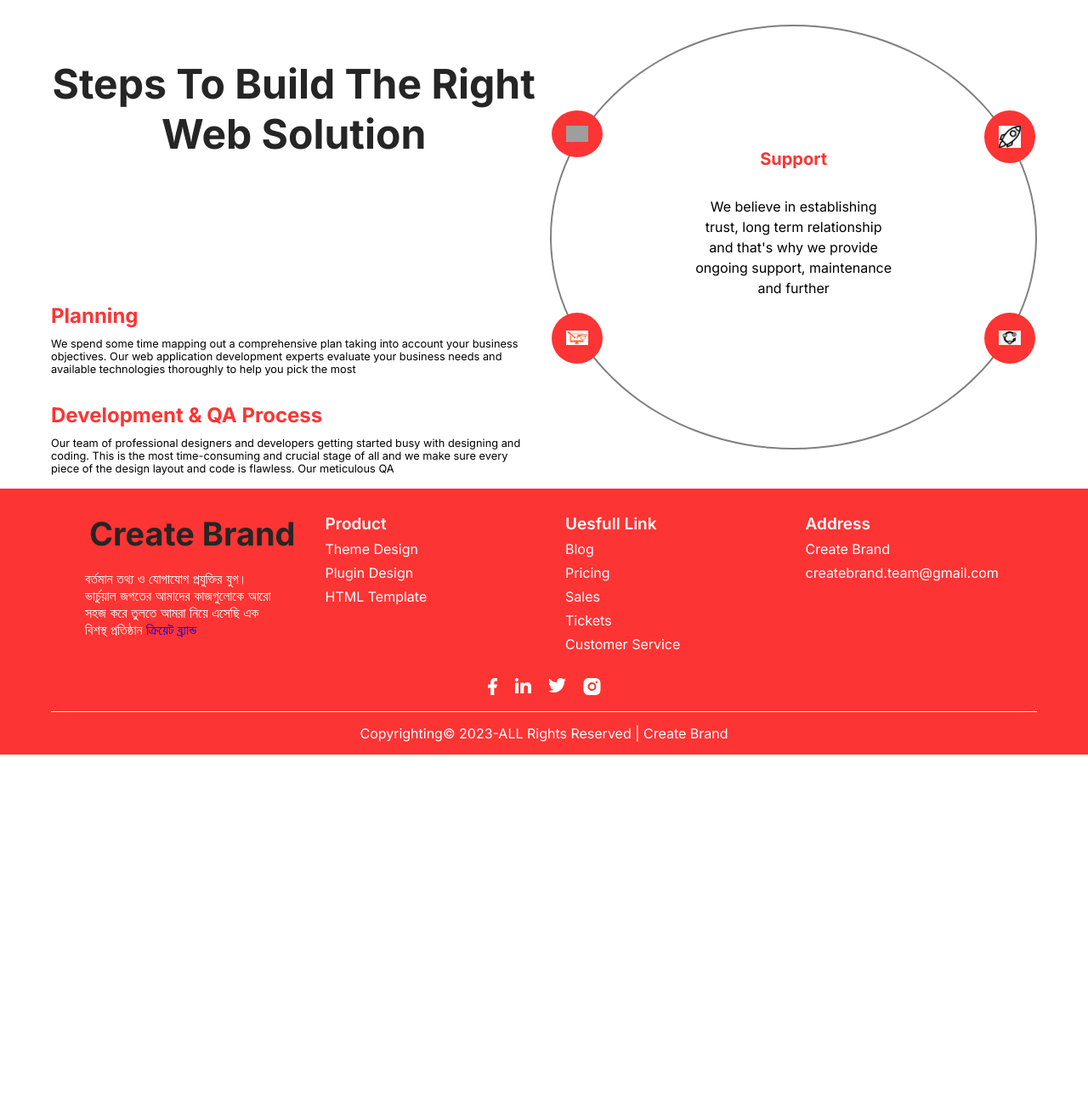
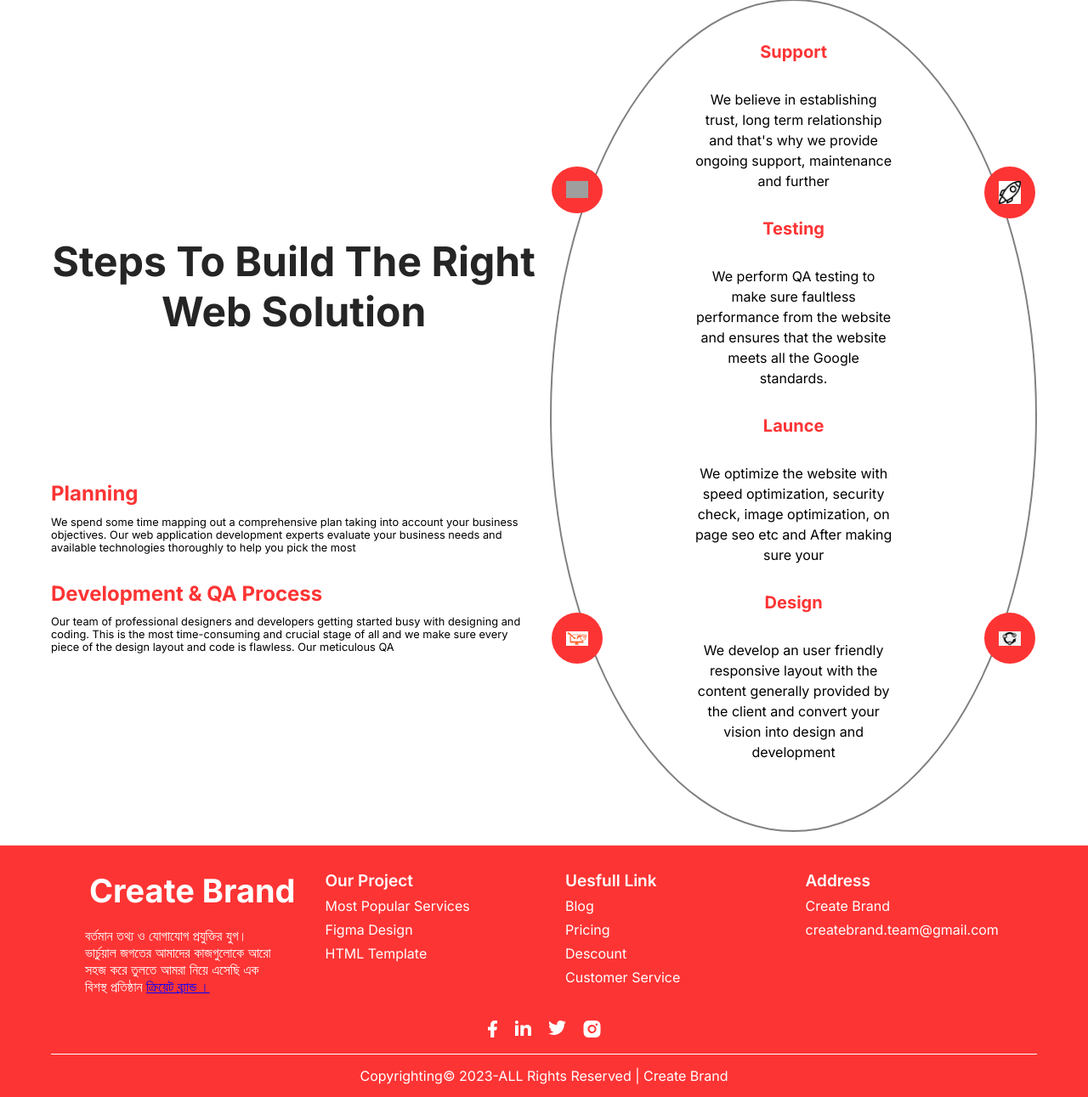
Before and after one commit to ebrahimfl/CreateBrand, a PHP site: page /service.php in a window 1280 px wide. Shown: the part 2328-3619 px from the top of the page at 85% size. Before the commit the page ends 3216 px from the top, so only its background shows below. Run offline with PHP 8.4, Linux system fonts and the light colour scheme; grey boxes are pictures that could not be loaded.

Commit message:
main chenge

```diff
--- a/assets/css/style.css
+++ b/assets/css/style.css
@@ -117,7 +117,9 @@
         justify-content: center;
         gap: 5px;
     }
-
+    .logo h2 a {
+        color: #FD3434;
+    }
     .main_menu li {
         padding-bottom: 20px;
     }
--- /dev/null
+++ b/include/descount.php
@@ -0,0 +1 @@
+<h1>descount</h1>
--- /dev/null
+++ b/include/figmaDesign.php
@@ -0,0 +1 @@
+<h1>figma Design</h1>
--- a/include/footer.php
+++ b/include/footer.php
@@ -4,33 +4,32 @@
         <div class="row">
             <div class="footer_col">
                 <div class="logo">
-                    <h2>Create Brand</h2>
+                    <h2><a href="index.php" style="color:white">Create Brand</a></h2>
                     </div>
-                    <p>বর্তমান তথ্য ও যোগাযোগ প্রযুক্তির যুগ।ভার্চুয়াল জগতের আমাদের কাজগুলোকে আরো সহজ করে তুলতে আমরা নিয়ে এসেছি এক বিশস্থ প্রতিষ্ঠান <a href="index.html">ক্রিয়েট ব্র্যান্ড</a>
+                    <p>বর্তমান তথ্য ও যোগাযোগ প্রযুক্তির যুগ। ভার্চুয়াল জগতের আমাদের কাজগুলোকে আরো সহজ করে তুলতে আমরা নিয়ে এসেছি এক বিশস্থ প্রতিষ্ঠান <a href="index.php" style="color:blue; text-decoration: underline">ক্রিয়েট ব্র্যান্ড ।</a>
                    </p>
             </div>
             <div class="footer_col">
                 <ul>
-                    <li><a href="#" class="footer_h_a">Product</a></li>
-                    <li><a href="#">Theme Design</a></li>
-                    <li><a href="#">Plugin Design </a></li>
-                    <li><a href="#">HTML Template</a></li>
+                    <li><a href="loginSign.php?log=ourproject" class="footer_h_a">Our Project</a></li>
+                    <li><a href="loginSign.php?log=mostpopularservices">Most Popular Services</a></li>
+                    <li><a href="loginSign.php?log=figmaDesign">Figma Design</a></li>
+                    <li><a href="loginSign.php?log=htmlTemplate">HTML Template</a></li>
                 </ul>
             </div>
             <div class="footer_col">
                 <ul>
-                    <li><a href="#" class="footer_h_a">Uesfull Link</a></li>
-                    <li><a href="#">Blog</a></li>
-                    <li><a href="#">Pricing</a></li>
-                    <li><a href="#">Sales</a></li>
-                    <li><a href="#">Tickets</a></li>
-                    <li><a href="#">Customer Service</a></li>
+                    <li><a href="loginSign.php?log=useFullLink" class="footer_h_a">Uesfull Link</a></li>
+                    <li><a href="blog.php">Blog</a></li>
+                    <li><a href="loginSign.php?log=pricing">Pricing</a></li>
+                    <li><a href="loginSign.php?log=descount">Descount</a></li>
+                    <li><a href="loginSign.php?log=costomarService">Customer Service</a></li>
                 </ul>
             </div>
              <div class="footer_col">
                 <ul>
-                    <li><a href="#" class="footer_h_a">Address</a></li>
-                    <li><a href="#">Create Brand</a></li>
+                    <li><a href="loginSign.php?ouradds" class="footer_h_a">Address</a></li>
+                    <li><a href="index.php">Create Brand</a></li>
                     <li><a href="mailto:createbrand.team@gmail.com" target="_blank">createbrand.team@gmail.com</a></li>
 
                 </ul>
--- a/include/headerM.php
+++ b/include/headerM.php
@@ -1,4 +1,7 @@
 </head>
+
+
+
 
 <body>
     <header>
@@ -14,17 +17,21 @@
                     <img src="assets/icons/top-mail.png" alt="Mail">
                     <h3>createbrand.team@gmail.com</h3>
                 </a>
+
+                    <a href="loginSign.php?log=login" name="login" class="login">Login</a>
+                    <a href="loginSign.php?log=signup" name="signup" class="signup">Create Account</a>
+
                 </div>
             </section>
 
         <nav>
             <div class="container">
                 <div class="logo">
-                    <h2>Create Brand</h2>
+                    <h2><a href="index.php">Create Brand</a></h2>
                 </div>
                 <ul class="main_menu">
-                    <li><a href="">Home</a></li>
-                    <li><a class="dorp_down_a">Our Services <img src="assets/icons/mingcute_down-line.png"></a>
+                    <li><a href="index.php">Home</a></li>
+                    <li><a class="dorp_down_a"  href="service.php">Our Services <img src="assets/icons/mingcute_down-line.png"></a>
                         <div class="drop_menu">
                             <ul class="drop-down">
                                 <li><a href="">Web Development </a></li>
--- /dev/null
+++ b/include/htmlTemplate.php
@@ -0,0 +1 @@
+<h1>htmlTemplate.php</h1>
--- /dev/null
+++ b/include/login.php
@@ -0,0 +1 @@
+<h1>login</h1>
--- /dev/null
+++ b/include/mostpopularservices.php
@@ -0,0 +1 @@
+<h1>mostpopularservices.php</h1>
--- /dev/null
+++ b/include/ourproject.php
@@ -0,0 +1 @@
+amader project
--- /dev/null
+++ b/include/pricing.php
@@ -0,0 +1 @@
+<h1>pricing</h1>
--- /dev/null
+++ b/include/signup.php
@@ -0,0 +1 @@
+<h1>signup</h1>
--- a/service.php
+++ b/service.php
@@ -171,62 +171,8 @@
 
         </section>
     </main>
-    <script >
-                    const btn = document.querySelectorAll(".right-img")
-            const titel = document.querySelectorAll(".right-side-titel")
-            const all = document.querySelectorAll('.all')
-            const support = document.querySelector(".support")
-            const testing = document.querySelector(".testing")
-            const launce = document.querySelector(".launce")
-            const design = document.querySelector(".design")
 
 
-                    all.forEach((item) => {
-                        item.style.display = "none"
-                    })
-
-            btn.forEach((btn) => {
-                btn.addEventListener("click",function(){
-                    titel.forEach((item) => {
-                        item.style.display = "none"
-                    })
-                    if(btn.classList.contains("tl")){
-                        support.style.display = "block"
-                    }
-                    else if(btn.classList.contains("tr")){
-                        launce.style.display = "block"
-                    }
-                    else if(btn.classList.contains("bl")){
-                        design.style.display = "block"
-                    }
-                    else{
-                        support.style.display = "block"
-                    }
-                })
-            })
-
-
-            // love effect
-            const bodyEl = document.getElementById("body")
-
-            bodyEl.addEventListener("mousemove",(event) => {
-                const xPos = event.offsetX;
-                const yPos = event.offsetY;
-                const spanEl = document.createElement("span")
-                spanEl.classList.add("marley")
-                bodyEl.appendChild(spanEl)
-                spanEl.style.left = xPos + "px"
-                spanEl.style.top = yPos + "px"
-                const wh = Math.random() * 50;
-                spanEl.style.width = wh + "px"
-                spanEl.style.height = wh + "px"
-                setTimeout(() => {
-                    spanEl.remove()
-                },4000)
-            })
-
-
-    </script>
 
 
 <?php require_once "include/footer.php"; ?>
```
Also changed, not shown: loginSign.php (added, +40 -0 lines), include/costomarService.php (added), include/ouradd.php (added), include/useFullLink.php (added).
